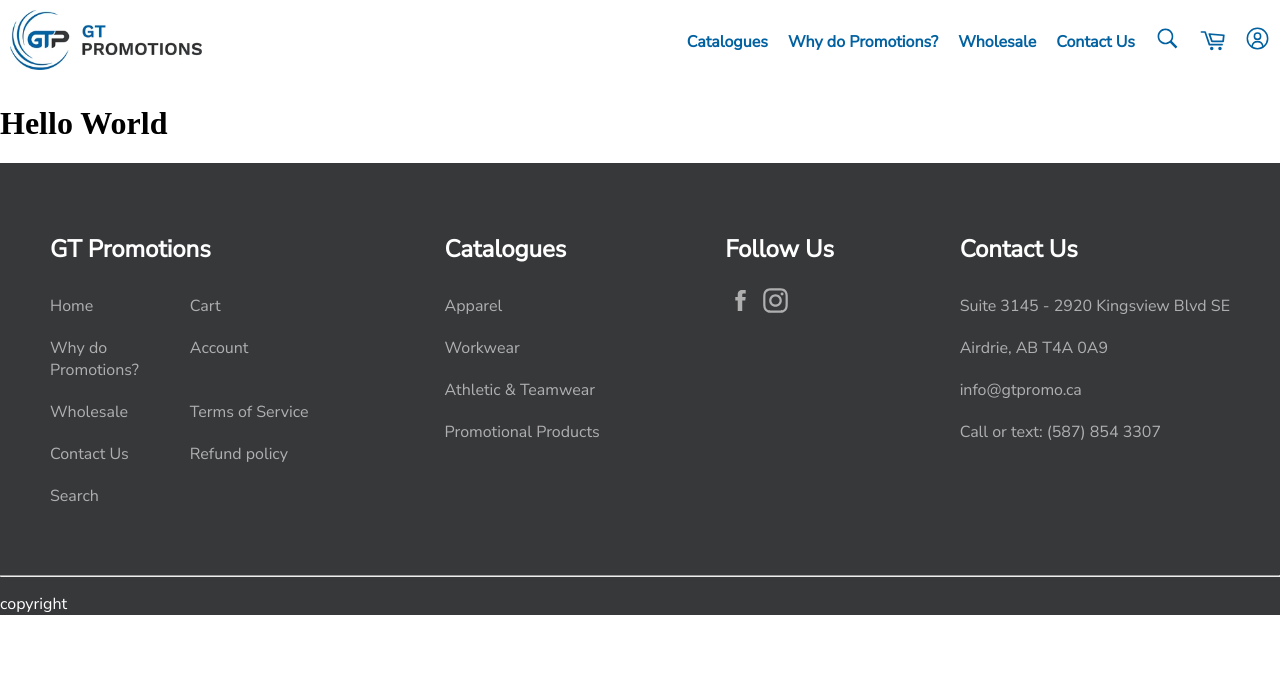
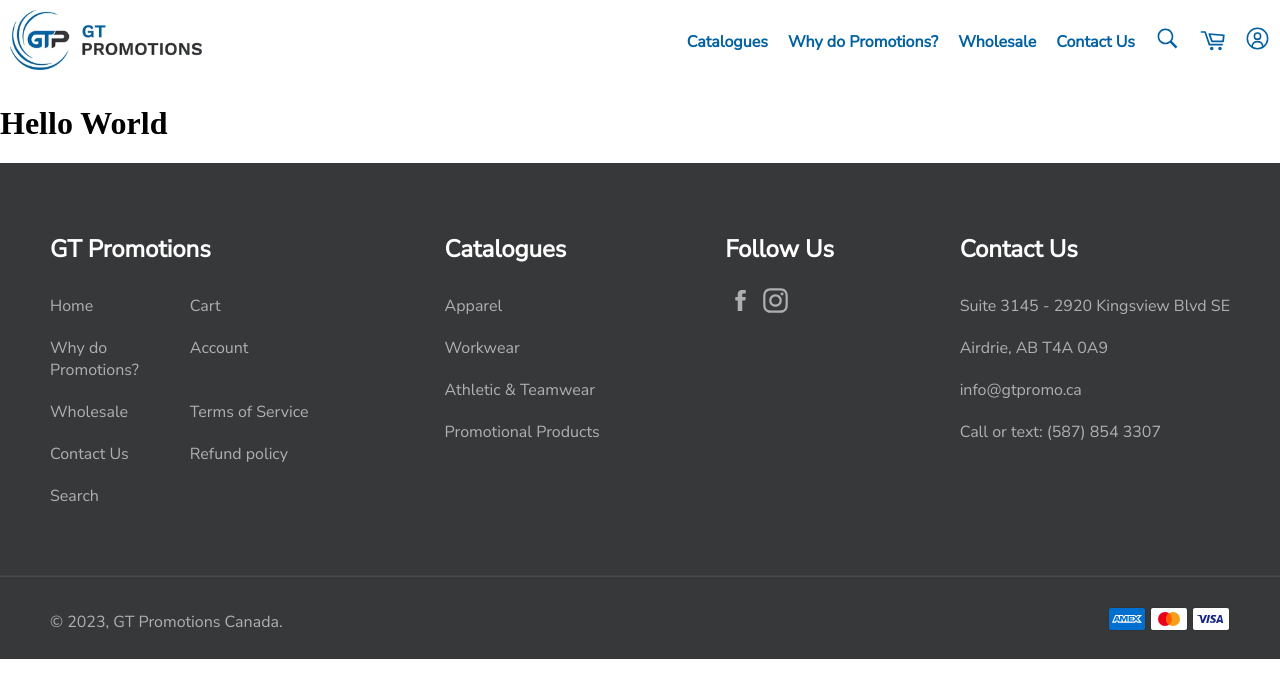
Before and after one commit to emdecaiman/gtpromo, a plain HTML site: page index.html in a window 1280 px wide. Drawn offline with Linux system fonts and the light colour scheme.

Commit message:
finished header & footer styling

```diff
--- a/css/base.css
+++ b/css/base.css
@@ -3,6 +3,12 @@
 body {
     margin: 0;
 }
+
+hr {
+    opacity: 0.1;
+}
+
+/* ------------------------------------------------------------------- */
 /* Header Styling */
 
 #default_header .header_wrapper {
@@ -39,6 +45,7 @@
     width: 25px;
 }
 
+/* ------------------------------------------------------------------- */
 /* Footer Styling */
 
 #default_footer {
@@ -63,7 +70,7 @@
 
 #default_footer .footer_main_links a,
 #default_footer .footer_catalogue_links a,
-.footer_follow_us_links a,
+#default_footer .footer_follow_us_links a,
 #default_footer .footer_contact p {
     padding: 10px 0;
     margin: 0;
@@ -72,7 +79,8 @@
 
 #default_footer .footer_main_links a:hover,
 #default_footer .footer_catalogue_links a:hover,
-#default_footer .footer_follow_us_links a:hover {
+#default_footer .footer_follow_us_links a:hover,
+#default_footer .footer_copyright_text a:hover {
     opacity: 1;
 }
 
@@ -86,3 +94,27 @@
     grid-template-columns: 48% 48%;
     grid-column-gap: 4%;
 }
+
+#default_footer .footer_copyright_wrapper {
+    display: flex;
+    flex-direction: row;
+    justify-content: space-between;
+    align-items: center;
+    padding: 10px 50px;
+}
+
+#default_footer .footer_copyright_text {
+    display: flex;
+    flex-direction: row;
+    align-items: center;
+}
+
+#default_footer .footer_copyright_text p {
+    opacity: 0.6;
+}
+
+#default_footer .footer_copyright_text a {
+    text-decoration: none;
+    color: white;
+    opacity: 0.6;
+}
--- a/index.html
+++ b/index.html
@@ -126,10 +126,15 @@
             </div>
                 <hr>
             <div class="footer_copyright_wrapper">
-                <p> copyright </p>
-                <!-- div for payment methods -->
-                <div>
+                <div class="footer_copyright_text">
+                    <p>© 2023,&nbsp;</p>
+                    <a href="index.html"> GT Promotions Canada.</a>
+                </div>
 
+                <div class="footer_payment_methods">
+                    <img src="images/amex.svg" alt="Amex Icon"/>
+                    <img src="images/mastercard.svg" alt="Mastercard Icon"/>
+                    <img src="images/visa.svg" alt="Visa Icon"/>
                 </div>
             </div>
         </section>
```
Also changed, not shown: images/amex.svg (added), images/mastercard.svg (added), images/visa.svg (added).
